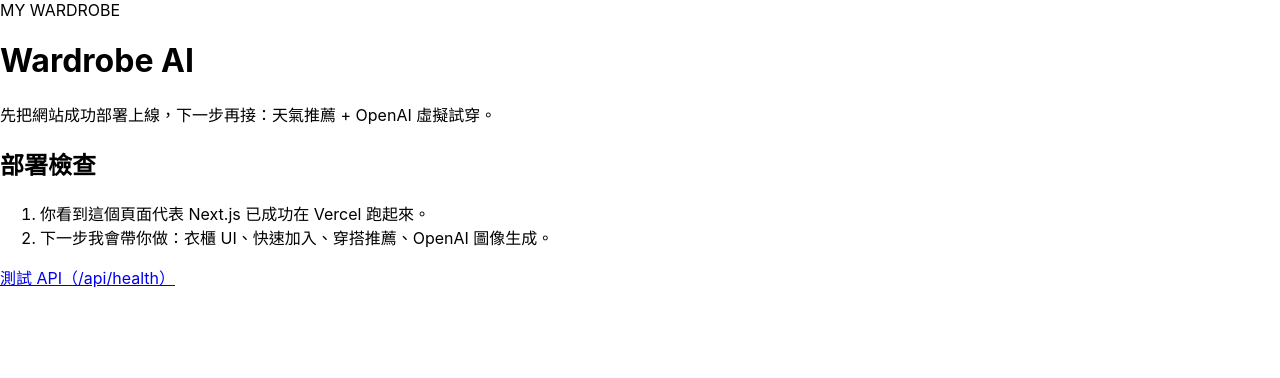
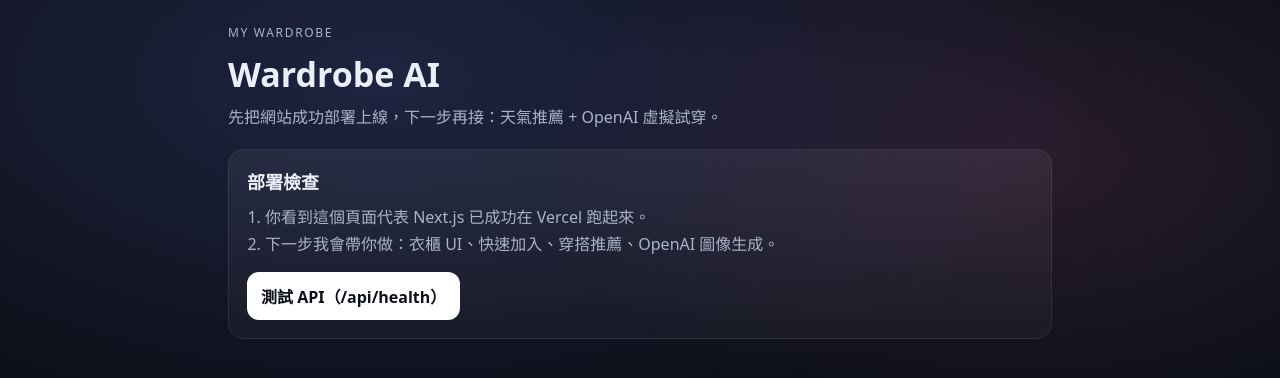
Before and after one commit to f0620123-png/-, a Next.js app: page / in a window 1280 px wide. Shown: the top 378 px of the page. Built offline with nearby package versions, Linux system fonts and the light colour scheme.

Commit message:
Update globals.css

```diff
--- a/app/globals.css
+++ b/app/globals.css
@@ -1 +1,66 @@
-body{margin:0;font-family:-apple-system,BlinkMacSystemFont,"Noto Sans TC",Segoe UI,Roboto,Arial,sans-serif;}
+:root {
+  --bg: #0b0f17;
+  --panel: #121a27;
+  --text: #e9eef7;
+  --muted: #a9b4c7;
+  --border: rgba(255,255,255,.08);
+  --btn: #ffffff;
+  --btnText: #0b0f17;
+}
+
+* { box-sizing: border-box; }
+html, body { height: 100%; }
+body {
+  margin: 0;
+  background: radial-gradient(1200px 600px at 30% 10%, rgba(120, 130, 255, .18), transparent 60%),
+              radial-gradient(900px 500px at 80% 20%, rgba(255, 120, 200, .12), transparent 55%),
+              var(--bg);
+  color: var(--text);
+  font-family: ui-sans-serif, system-ui, -apple-system, "Segoe UI", Roboto, "Noto Sans TC", "PingFang TC", "Heiti TC", Arial, "Apple Color Emoji", "Segoe UI Emoji";
+}
+
+.container {
+  max-width: 860px;
+  margin: 0 auto;
+  padding: 24px 18px 60px;
+}
+
+.header .brand {
+  font-size: 12px;
+  letter-spacing: .14em;
+  color: var(--muted);
+  margin-bottom: 10px;
+}
+
+.header h1 {
+  margin: 0 0 8px;
+  font-size: 34px;
+}
+
+.sub { margin: 0; color: var(--muted); line-height: 1.6; }
+
+.card {
+  margin-top: 18px;
+  padding: 18px;
+  background: linear-gradient(180deg, rgba(255,255,255,.06), rgba(255,255,255,.03));
+  border: 1px solid var(--border);
+  border-radius: 16px;
+}
+
+.card h2 { margin: 0 0 10px; font-size: 18px; }
+.list { margin: 0; padding-left: 18px; color: var(--muted); line-height: 1.7; }
+
+.actions { margin-top: 14px; display: flex; gap: 10px; flex-wrap: wrap; }
+.btn {
+  display: inline-flex;
+  align-items: center;
+  justify-content: center;
+  padding: 12px 14px;
+  border-radius: 12px;
+  background: var(--btn);
+  color: var(--btnText);
+  text-decoration: none;
+  font-weight: 700;
+  border: 0;
+}
+.btn:active { transform: translateY(1px); }
```
